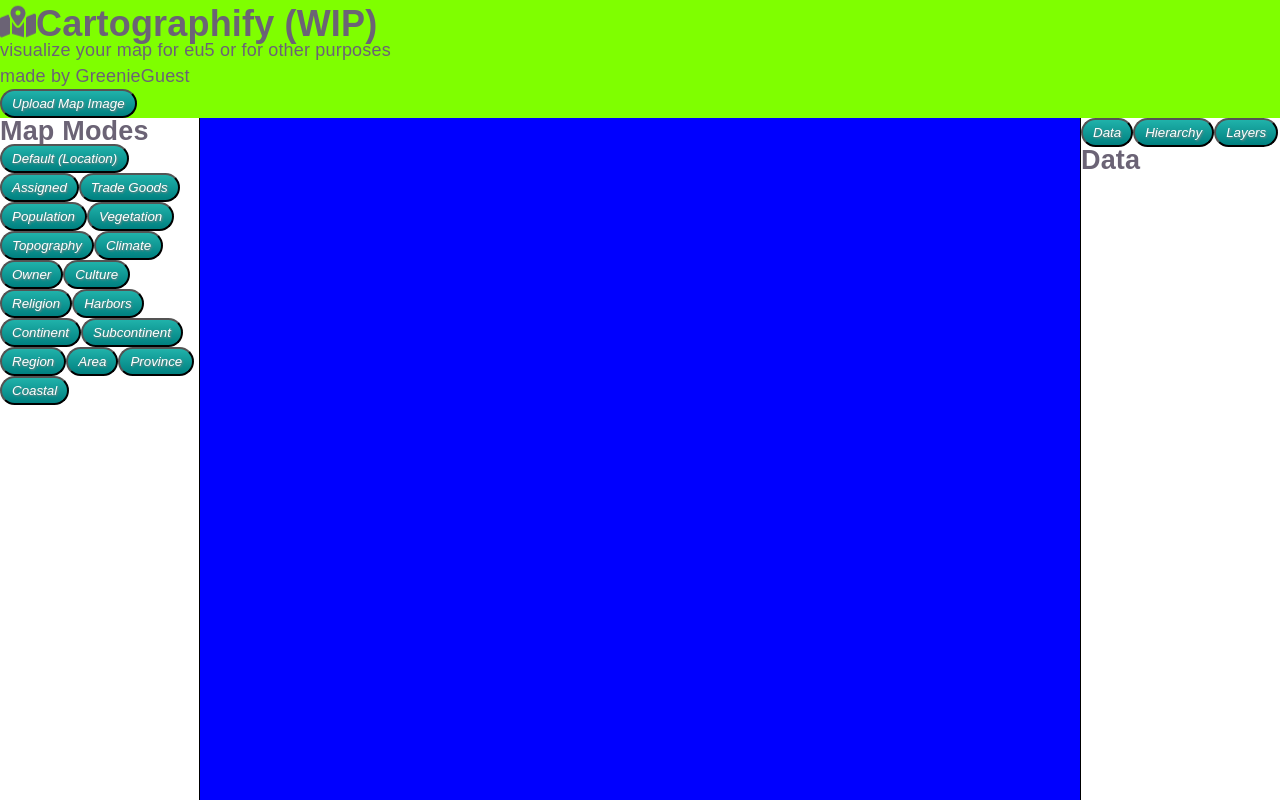
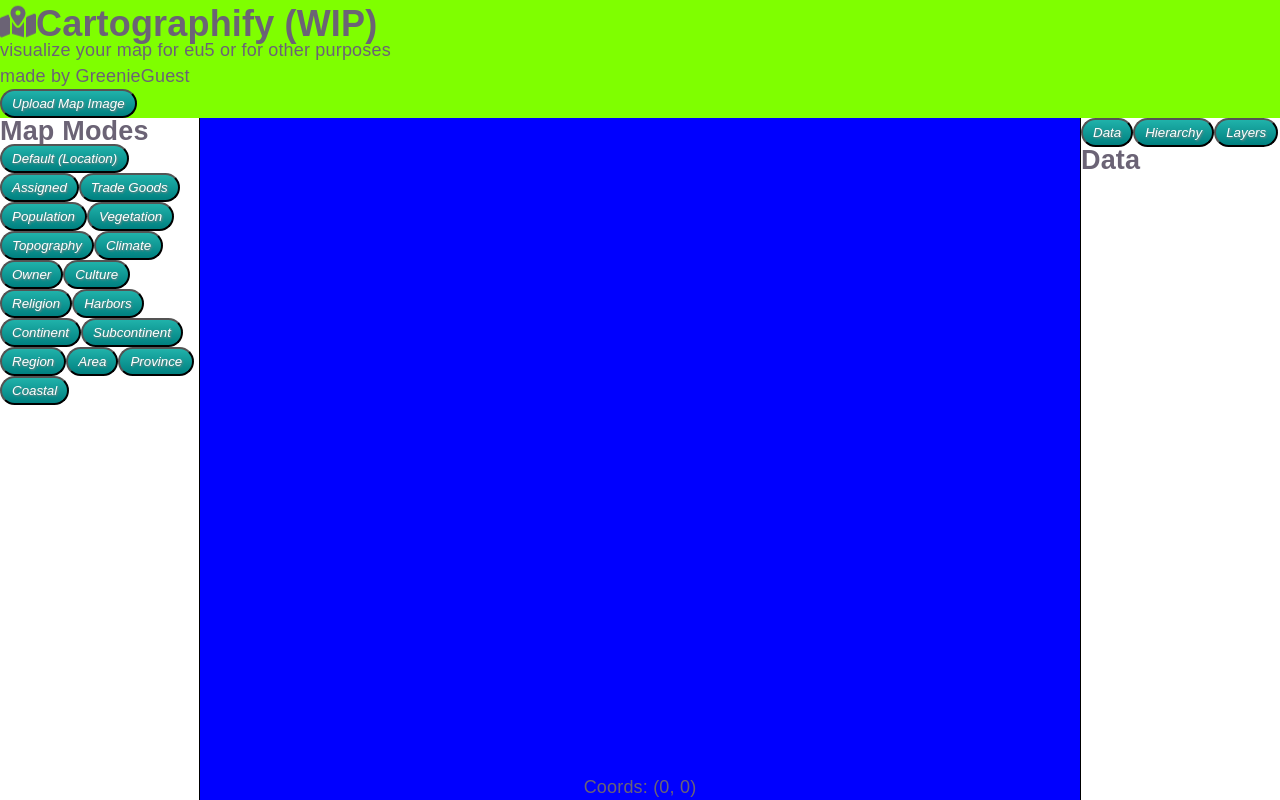
Before and after one commit to GreenieGuest/cartographify, a React (Vite) app: page / in a window 1280 px wide. Built offline with nearby package versions, Linux system fonts and the light colour scheme.

Commit message:
feat: display coords at bottom

```diff
--- a/src/App.css
+++ b/src/App.css
@@ -90,3 +90,13 @@ canvas {
   image-rendering: pixelated;
   display: block;
 }
+
+.coords {
+  position: absolute;
+  z-index: 1;
+  bottom: 0;
+  left: 0;
+  right: 0;
+  margin: 0;
+  text-align: center;
+}
--- a/src/components/MapDisplay.jsx
+++ b/src/components/MapDisplay.jsx
@@ -12,6 +12,8 @@ export default function MapDisplay() {
     const zoomIntensity = useRef(0.1)
     const isPanning = useRef(false)
     const lastMouse = useRef({ x: 0, y: 0 })
+
+    const [displayedCoords, setDisplayedCoords] = useState({ x: 0, y: 0 });
 
     // Draw function for canvas (call each time pan/zoom/window resizes)
     const draw = (e) => {
@@ -35,7 +37,6 @@ export default function MapDisplay() {
         ctx.scale(zoom.current, zoom.current)
 
         ctx.drawImage(mapImage, 0, 0);
-        console.log(pan.current, zoom.current)
         ctx.restore()
     }
 
@@ -53,6 +54,13 @@ export default function MapDisplay() {
         return { rx: (e.clientX - rect.left), ry: (e.clientY - rect.top)  }
     }
 
+    const getImageCoords = (cx, cy) => {
+        return {
+            x: Math.floor((cx - pan.current.x) / zoom.current),
+            y: Math.floor((cy - pan.current.y) / zoom.current),
+        }
+    }
+
     // [[ M O U S E   L I S T E N E R S ]]
 
     // Event listeners for pan/zoom
@@ -67,6 +75,14 @@ export default function MapDisplay() {
     const handleMouseUp = (e) => { isPanning.current = false }
 
     const handleMouseMove = (e) => {
+        // Show coordinates at bottom of screen
+        const { rx, ry } = getRectXY(e)
+        const { x: ix, y: iy } = getImageCoords(rx, ry)
+        setDisplayedCoords({
+            x: ix,
+            y: iy
+        })
+
         if (!isPanning.current) return;
         pan.current = {
             x: e.clientX - lastMouse.current.x,
@@ -104,6 +120,7 @@ export default function MapDisplay() {
                 onMouseLeave={handleMouseUp}
                 onWheel={handleMouseWheel}
             />
+            <p className='coords'>Coords: ({displayedCoords.x}, {displayedCoords.y})</p>
         </div>
     )
 }
```
